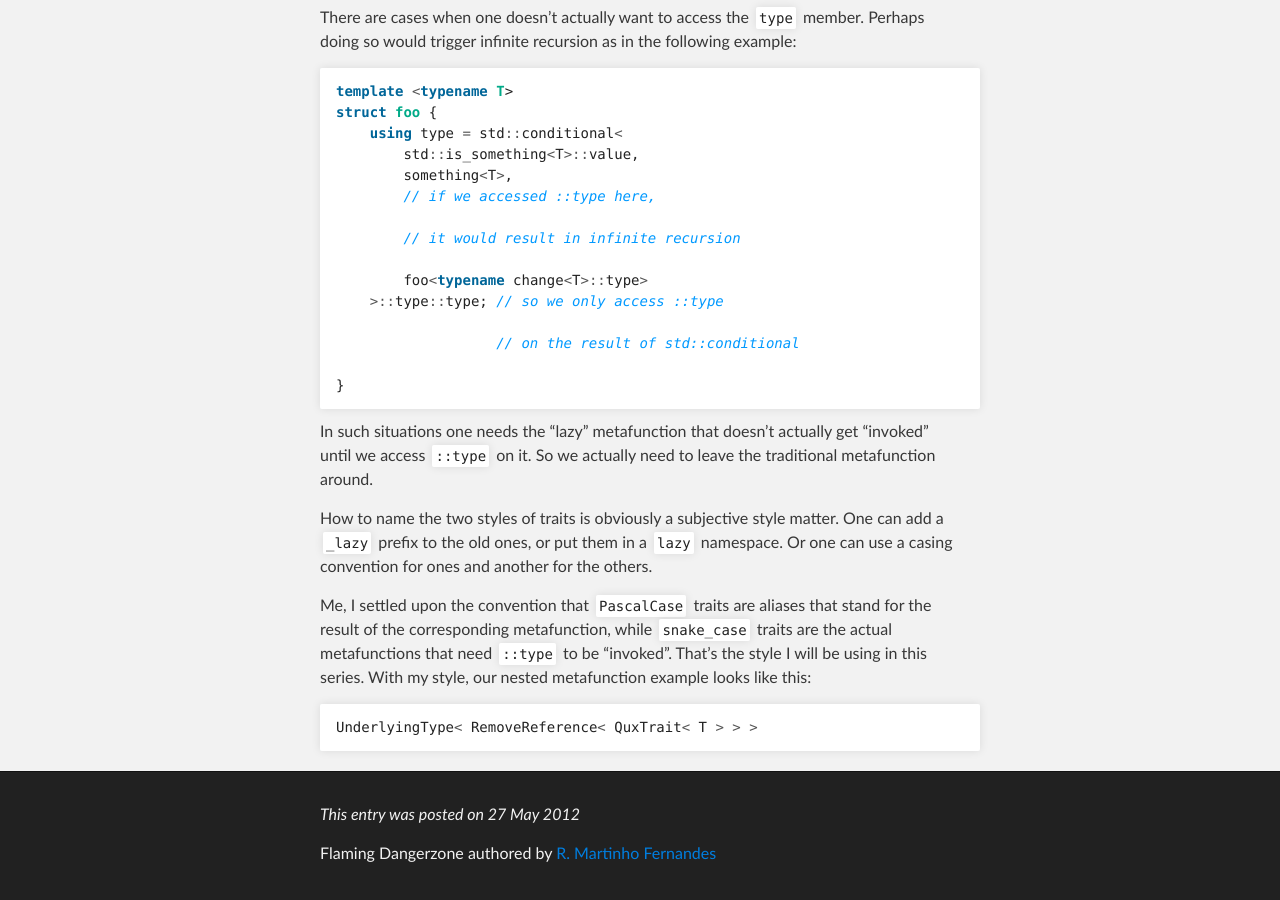
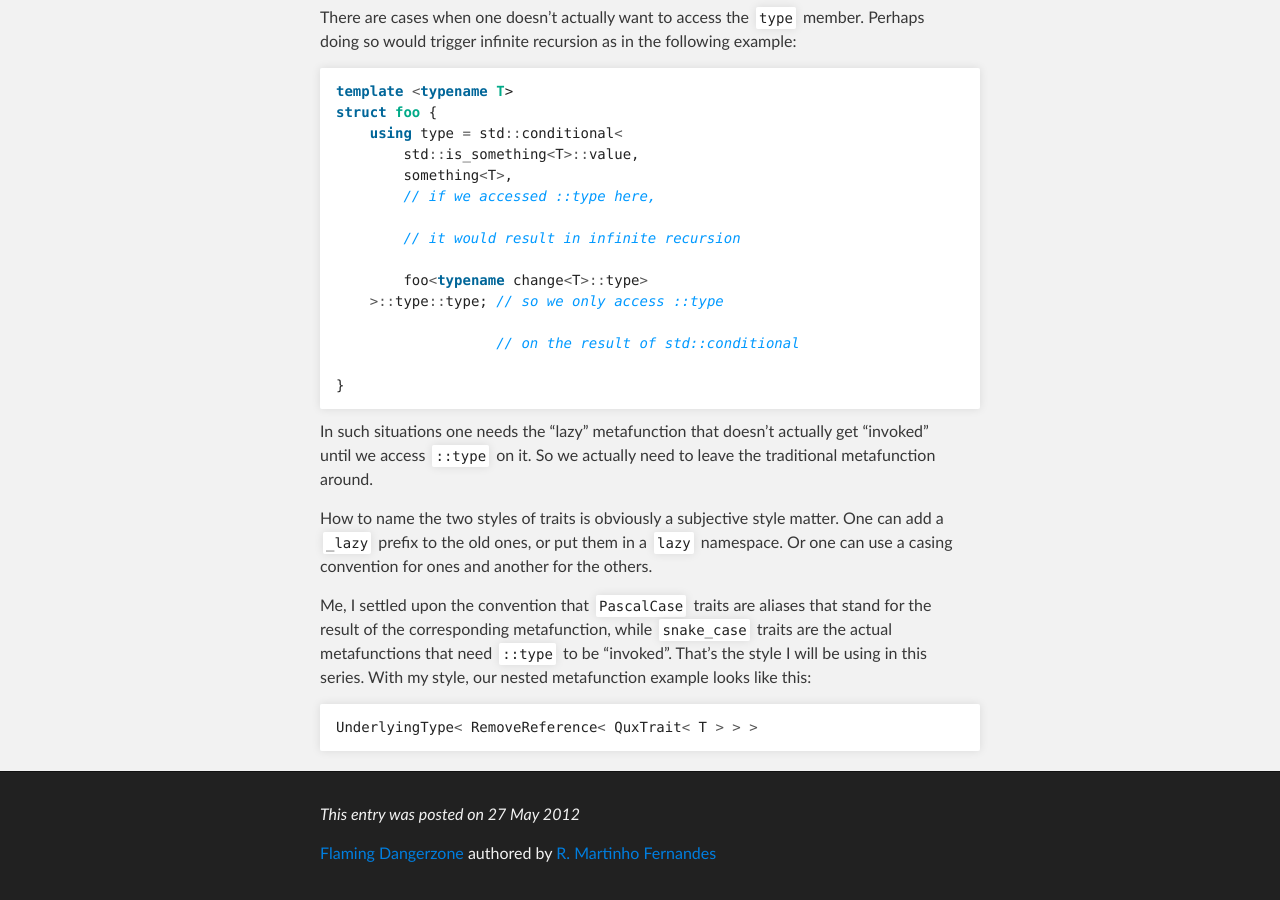
Before and after one commit to rmartinho/flamingdangerzone, a Jekyll site: the page built from _posts/2012-05-27-dependent-names-bliss.markdown, in a window 1280 px wide and 900 px high, scrolled down 2599 px. Built offline with Jekyll 4.4.1, drawn with Linux system fonts in a browser that asks for light colours.

Commit message:
Added link back to homepage

```diff
--- a/_layouts/post.html
+++ b/_layouts/post.html
@@ -36,7 +36,7 @@
     <div id="footer_wrap" class="outer">
       <footer class="inner">
         <p class="post_date">This entry was posted on {{ page.date | date_to_string }}</p>
-        <p class="copyright">Flaming Dangerzone authored by <a href="http://stackoverflow.com/u/46642">R. Martinho Fernandes</a></p>
+        <p class="copyright"><a href="/">Flaming Dangerzone</a> authored by <a href="http://stackoverflow.com/u/46642">R. Martinho Fernandes</a></p>
       </footer>
     </div>
 
```
